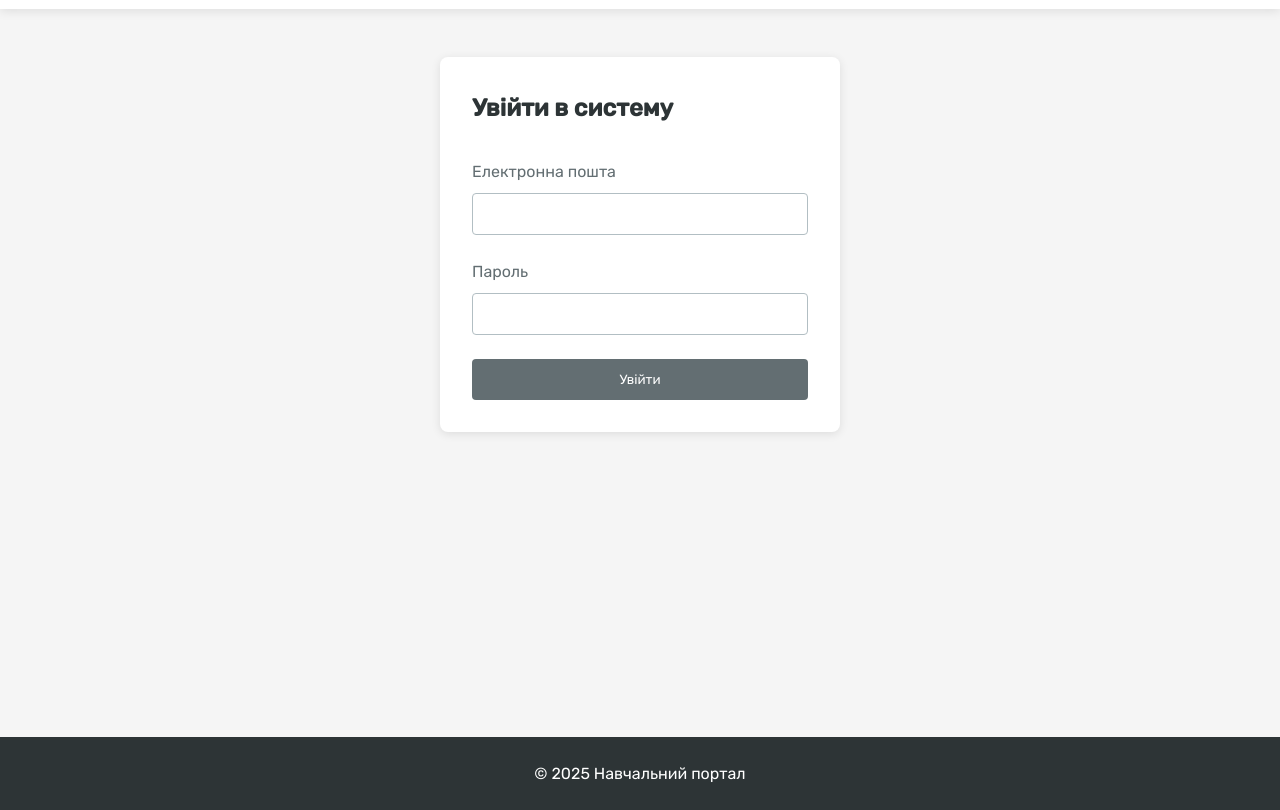
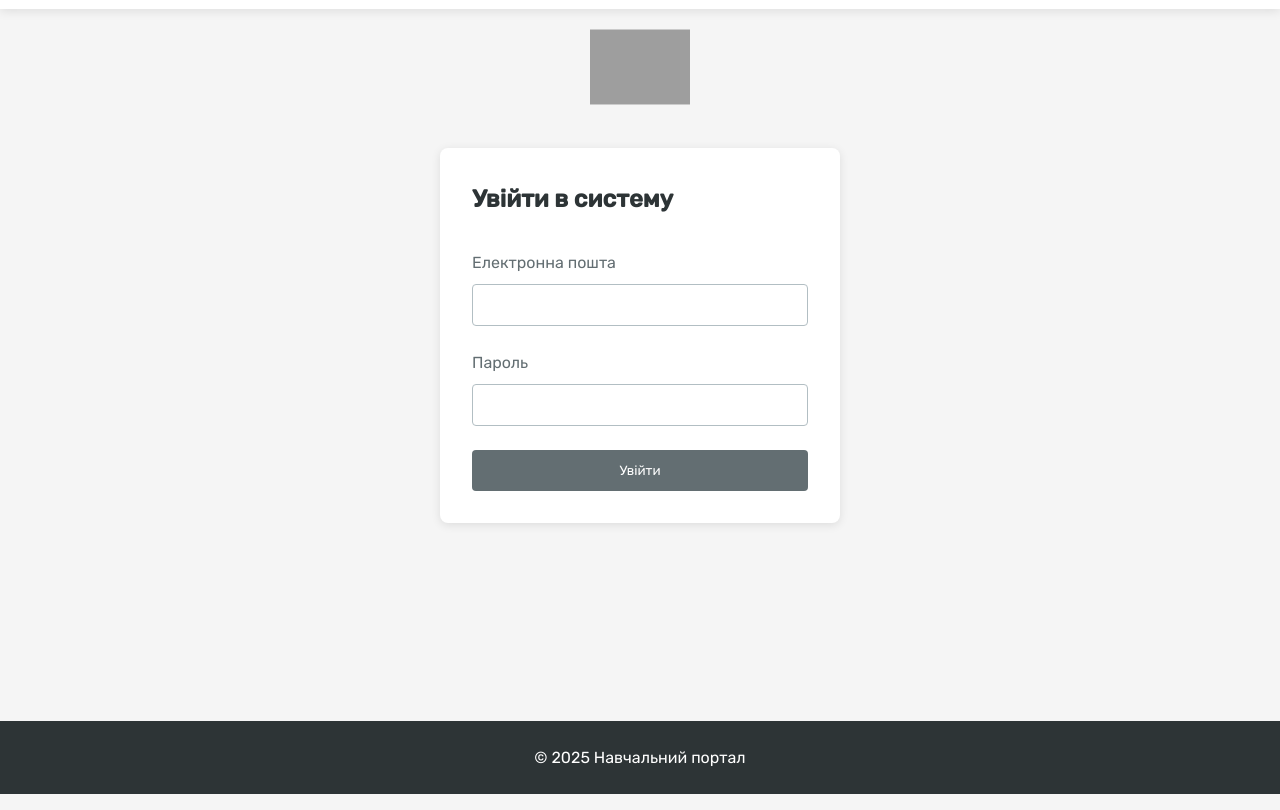
Before and after one commit to Pupsik23445/Pupsiki, a plain HTML site: page login.html in a window 1280 px wide. Shown: the part 54-864 px from the top of the page. Drawn offline with Linux system fonts and the light colour scheme; grey boxes are pictures that could not be loaded.

Commit message:
Додали анімацію

```diff
--- a/login.css
+++ b/login.css
@@ -42,3 +42,27 @@
 .login-button:hover {
     background-color: var(--dark-gray);
 }
+
+.animation-container{
+    display:flex;
+    justify-content: center;
+    margin-top: 2rem;
+    margin-bottom: -1rem;
+}
+
+.floating-object{
+    width:100px;
+    animation:float 3s ease-in-out infinite;
+}
+
+@keyframes float {
+    0%{
+        transform:translateY(0px)
+    }
+    50%{
+        transform:translateY(-15px)
+    }
+    100%{
+        transform:translateY(0px)
+    }
+}
--- a/login.html
+++ b/login.html
@@ -24,6 +24,10 @@
     </header>
 
     <main>
+        <div class="animation-container">
+          <img class="floating-object" src="https://cdn-icons-png.freepik.com/256/8890/8890267.png?ga=GA1.1.2130837130.1745858824&semt=ais_hybrid">
+
+        </div>
         <section class="login-container">
             <h1>Увійти в систему</h1>
             <form class="login-form">
```
